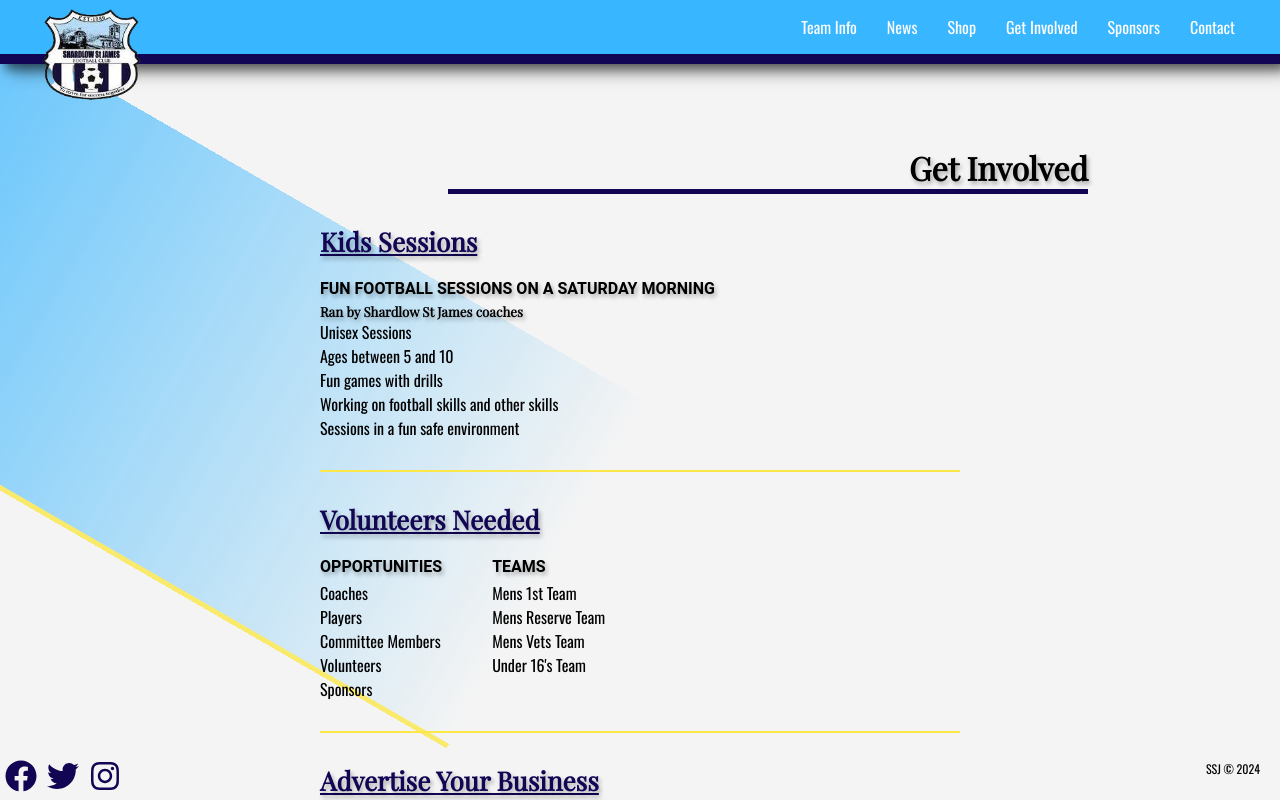
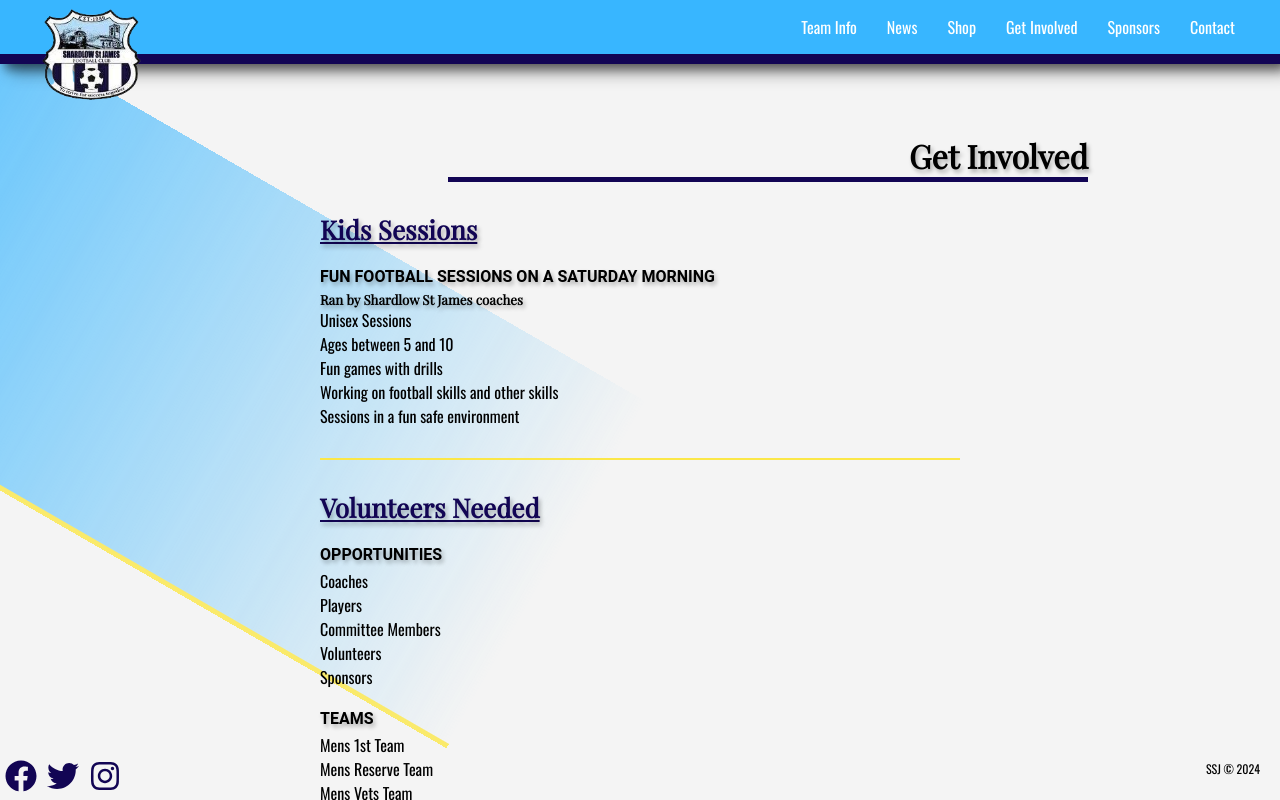
Before and after one commit to paulg44/shardlow_st_james, a React (Create React App) app in the folder ssj/: page /events in a window 1280 px wide. Built offline with nearby package versions, Linux system fonts and the light colour scheme.

Commit message:
user feedback change: chnage layout of getInvolved page, make more readable

```diff
--- a/ssj/src/Components/Pages/GetInvolved/GetInvolved.css
+++ b/ssj/src/Components/Pages/GetInvolved/GetInvolved.css
@@ -2,7 +2,7 @@
 
 .getInvolved {
   position: relative;
-  padding-top: 100px;
+  padding-top: 380px;
   height: 100vh;
   display: flex;
   flex-direction: column;
@@ -49,16 +49,18 @@
   border-bottom: 2px solid var(--yellow);
 }
 
+.teamsContainer {
+  margin-top: 20px;
+}
+
 .border {
   padding-bottom: 30px;
 }
 
 .listsContainer {
   display: flex;
-}
-
-.teamsContainer {
-  margin-left: 50px;
+  flex-direction: column;
+  align-items: flex-start;
 }
 
 .getInvolved a {
@@ -106,6 +108,8 @@
 
   .getInvolved a {
     /* margin-left: 20%; */
+    width: fit-content;
+    align-self: center;
     margin-bottom: 100px;
 
     /* transform: translateX(-50%); */
--- a/ssj/src/Components/Pages/GetInvolved/GetInvolved.js
+++ b/ssj/src/Components/Pages/GetInvolved/GetInvolved.js
@@ -52,7 +52,7 @@ function GetInvolved({ id }) {
         <div className="listsContainer">
           <div className="opportunitiesContainer">
             <h4>Opportunities</h4>
-            <ul className="border">
+            <ul>
               <li>Coaches</li>
               <li>Players</li>
               <li>Committee Members</li>
@@ -62,7 +62,7 @@ function GetInvolved({ id }) {
           </div>
           <div className="teamsContainer">
             <h4>Teams</h4>
-            <ul>
+            <ul className="border">
               <li>Mens 1st Team</li>
               <li>Mens Reserve Team</li>
               <li>Mens Vets Team</li>
```
